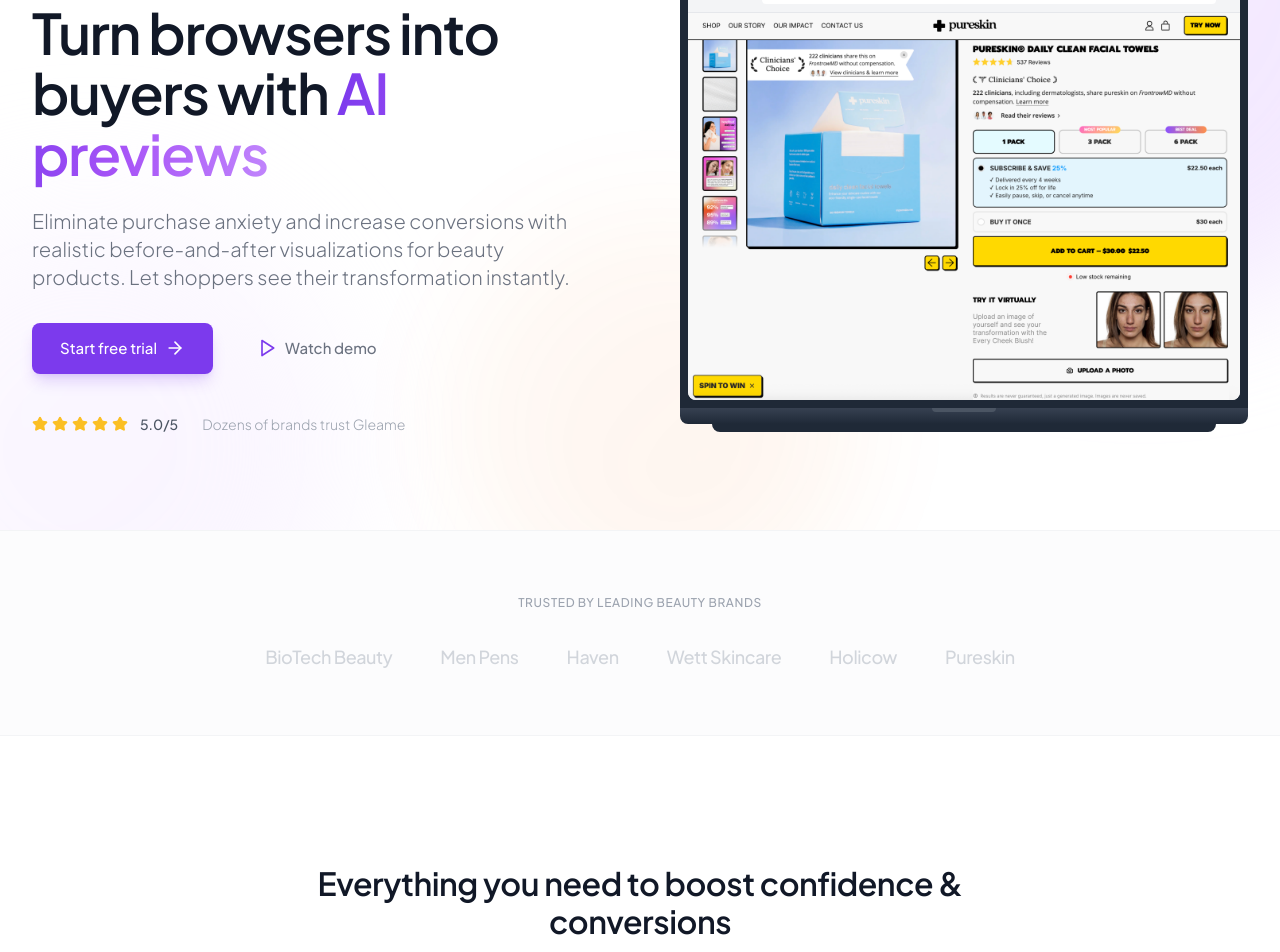
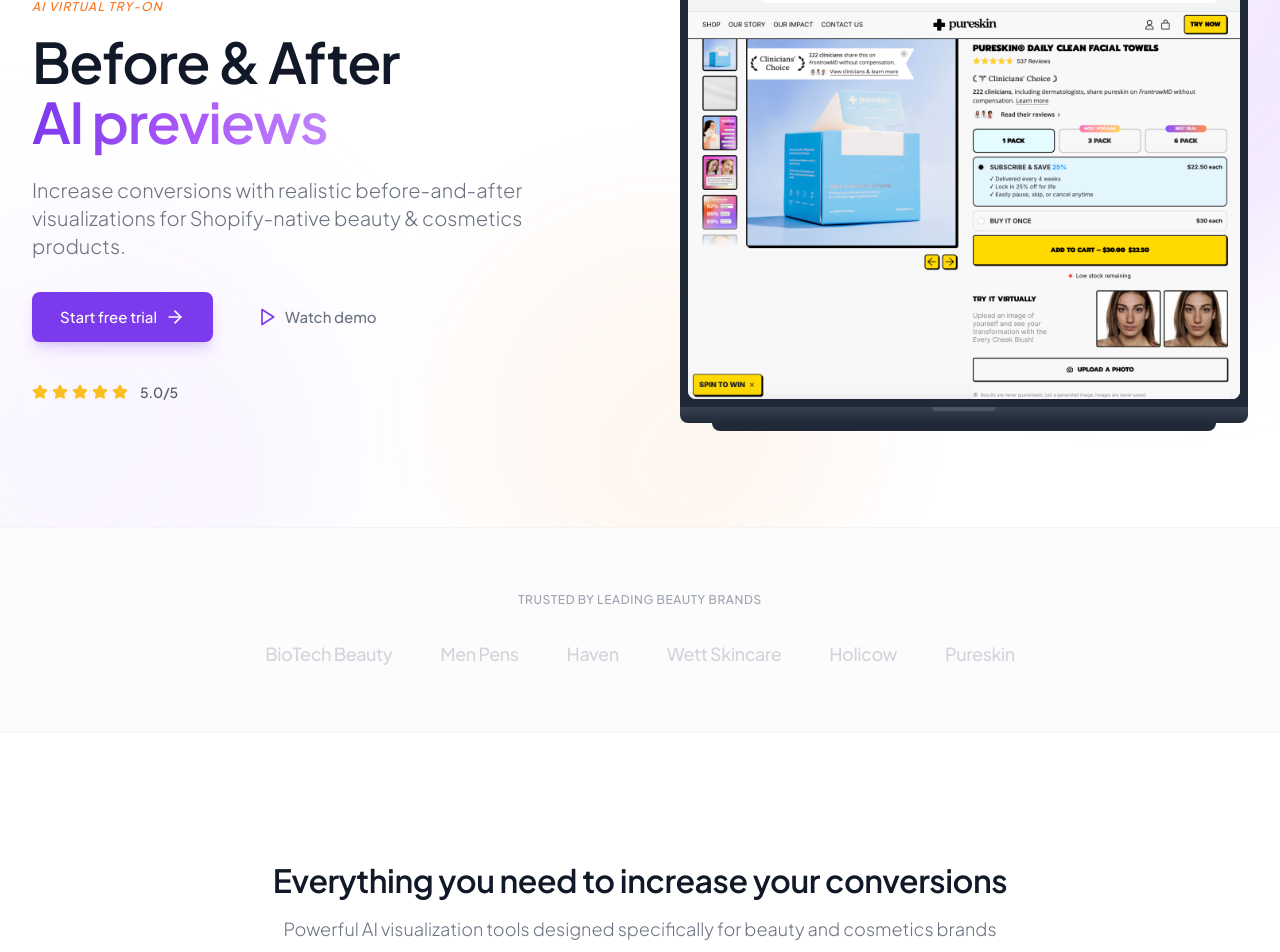
Before and after one commit to neoapollo18/gleame-website, a Next.js app: page / in a window 1280 px wide. Shown: the part 247-1199 px from the top of the page. Built offline with nearby package versions, Linux system fonts and the light colour scheme.

Commit message:
title fixes

```diff
--- a/components/home/Features.tsx
+++ b/components/home/Features.tsx
@@ -34,7 +34,7 @@ export function Features() {
             transition={{ delay: 0.1 }}
             className="text-3xl sm:text-4xl lg:text-display-sm font-semibold text-gray-900 mb-4 tracking-tight"
           >
-            Everything you need to boost confidence & conversions
+            Everything you need to increase your conversions
           </motion.h2>
           <motion.p
             initial={{ opacity: 0, y: 20 }}
--- a/components/home/Hero.tsx
+++ b/components/home/Hero.tsx
@@ -34,8 +34,8 @@ export function Hero() {
               transition={{ duration: 0.5, delay: 0.1 }}
               className="text-4xl sm:text-5xl lg:text-display-lg font-semibold text-gray-900 mb-6 tracking-tight"
             >
-              Turn browsers into buyers with{" "}
-              <span className="gradient-text">AI previews</span>
+              Before & After    <br /> {" "}
+              <span className="gradient-text"> AI previews</span>
             </motion.h1>
 
             <motion.p
@@ -44,9 +44,7 @@ export function Hero() {
               transition={{ duration: 0.5, delay: 0.2 }}
               className="text-lg sm:text-xl text-gray-500 mb-8 leading-relaxed font-light"
             >
-              Eliminate purchase anxiety and increase conversions with realistic
-              before-and-after visualizations for beauty products. Let shoppers
-              see their transformation instantly.
+              Increase conversions with realistic before-and-after visualizations for Shopify-native beauty & cosmetics products.
             </motion.p>
 
             <motion.div
@@ -83,9 +81,6 @@ export function Hero() {
                   5.0/5
                 </span>
               </div>
-              <span className="text-sm text-gray-400 font-light">
-                Dozens of brands trust Gleame
-              </span>
               <div className="flex items-center gap-2">
               </div>
             </motion.div>
```
